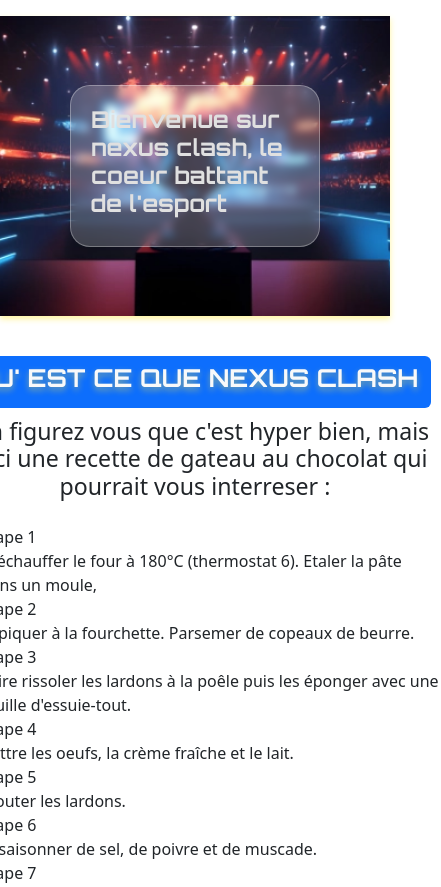
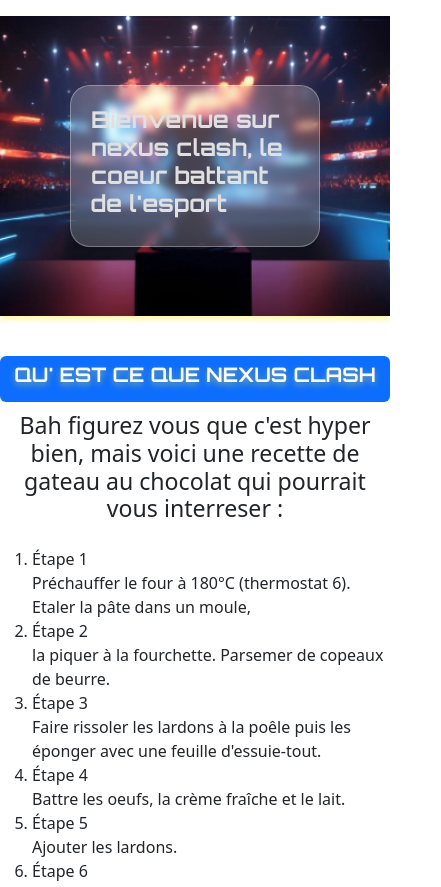
Before and after one commit to fraxi0n/BRIEF3_maquettes_imp_bootstrap, a website with bundled scripts: page index.html in a window 390 px wide. Shown: the part 192-1079 px from the top of the page, 441 px wide, since content can reach past the window. Built offline with nearby package versions, Linux system fonts and the light colour scheme.

Commit message:
add  responsive for shitty screen

```diff
--- a/index.html
+++ b/index.html
@@ -153,10 +153,10 @@
     <section class="d-flex justify-content-center">
 
 
-        <div class="d-flex flex-column align-items-center max-width-1100">
+        <div class="d-flex flex-column align-items-center max-width-1100 w-100 ">
 
-            <div class='badge bg-primary text-light fs-5 max-width-700'>
-                <h2 id="anchor_welcome" class="orbitron shadow-text-tc">QU' EST CE QUE NEXUS CLASH</h2>
+            <div class='badge bg-primary text-light fs-5 max-width-700  w-100  '>
+                <h2 id="anchor_welcome" class="orbitron shadow-text-tc fs-5">QU' EST CE QUE NEXUS CLASH</h2>
             </div>
 
             <h3 class="text-center">
@@ -212,7 +212,7 @@
 
 
 
-        <div class="d-flex flex-column align-items-center  bg-secondary m-1 max-width-1100 rounded-2">
+        <div class="d-flex flex-column align-items-center  bg-secondary m-1 max-width-1100 w-100 rounded-2">
 
 
             <h2 id="anchor_tournament" class="orbitron  m-3">Prochaine edition</h2>
```
